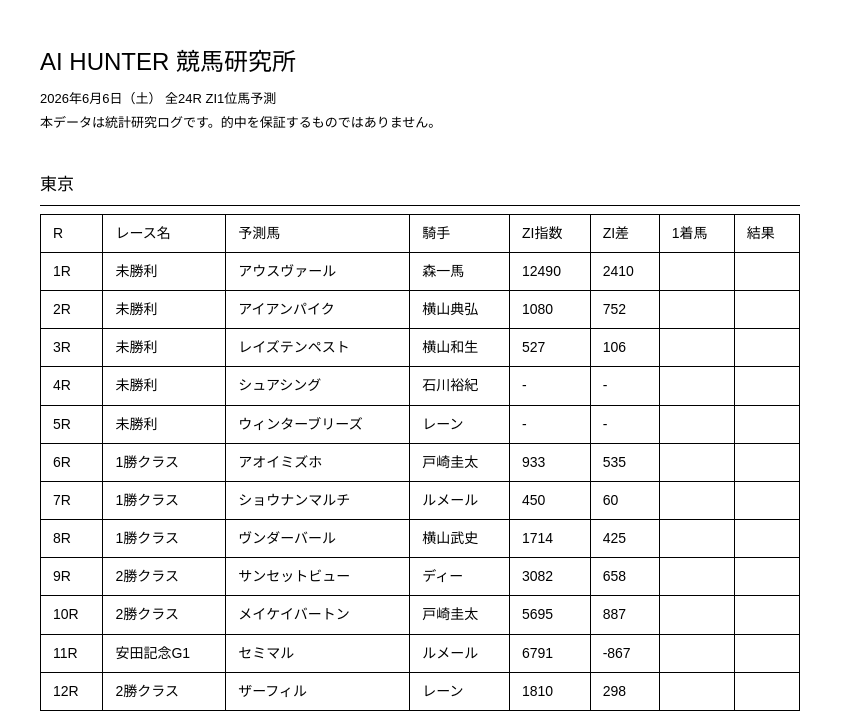
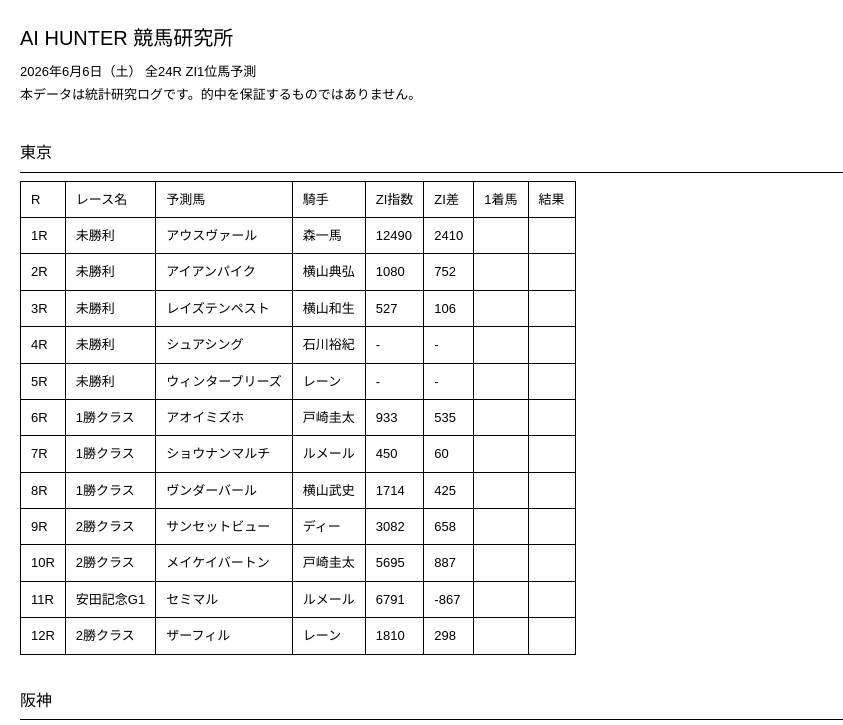
Before and after one commit to markunoni0109-prog/ai-shindan, a plain HTML site: page keiba_hunter.html in a window 1280 px wide. Shown: the top 725 px of the page, without its empty margins (0-843 px from the left). Drawn offline with Linux system fonts and the light colour scheme; a web font is replaced by a local one.

Commit message:
Update keiba_hunter.html

```diff
--- a/keiba_hunter.html
+++ b/keiba_hunter.html
@@ -10,15 +10,16 @@
             background-color: #ffffff;
             color: #000000;
             font-family: 'Zen Kurenaido', sans-serif;
-            margin: 40px;
+            margin: 20px;
             padding: 0;
             line-height: 1.8;
         }
-        h1 { font-size: 24px; font-weight: normal; margin-bottom: 4px; }
+        h1 { font-size: 20px; font-weight: normal; margin-bottom: 4px; }
         p { font-size: 13px; margin: 4px 0 20px 0; }
-        h2 { font-size: 17px; font-weight: normal; margin: 36px 0 8px 0; border-bottom: 1px solid #000; padding-bottom: 4px; max-width: 760px; }
-        table { width: 100%; max-width: 760px; border-collapse: collapse; margin-bottom: 8px; }
-        th, td { border: 1px solid #000; padding: 6px 12px; text-align: left; font-weight: normal; font-size: 14px; }
+        h2 { font-size: 16px; font-weight: normal; margin: 32px 0 8px 0; border-bottom: 1px solid #000; padding-bottom: 4px; }
+        .table-wrap { overflow-x: auto; -webkit-overflow-scrolling: touch; margin-bottom: 8px; }
+        table { border-collapse: collapse; white-space: nowrap; font-size: 13px; }
+        th, td { border: 1px solid #000; padding: 6px 10px; text-align: left; font-weight: normal; }
         th { background-color: #ffffff; }
         .note { font-size: 12px; margin-top: 48px; line-height: 2; }
     </style>
@@ -30,6 +31,7 @@
 本データは統計研究ログです。的中を保証するものではありません。</p>
 
 <h2>東京</h2>
+<div class="table-wrap">
 <table>
     <thead>
         <tr><th>R</th><th>レース名</th><th>予測馬</th><th>騎手</th><th>ZI指数</th><th>ZI差</th><th>1着馬</th><th>結果</th></tr>
@@ -49,8 +51,10 @@
         <tr><td>12R</td><td>2勝クラス</td><td>ザーフィル</td><td>レーン</td><td>1810</td><td>298</td><td></td><td></td></tr>
     </tbody>
 </table>
+</div>
 
 <h2>阪神</h2>
+<div class="table-wrap">
 <table>
     <thead>
         <tr><th>R</th><th>レース名</th><th>予測馬</th><th>騎手</th><th>ZI指数</th><th>ZI差</th><th>1着馬</th><th>結果</th></tr>
@@ -70,6 +74,7 @@
         <tr><td>12R</td><td>2勝クラス</td><td>シュテルンビルト</td><td>松山弘平</td><td>1962</td><td>187</td><td></td><td></td></tr>
     </tbody>
 </table>
+</div>
 
 <div class="note">
 ログで管理。嘘はない。<br>
```
